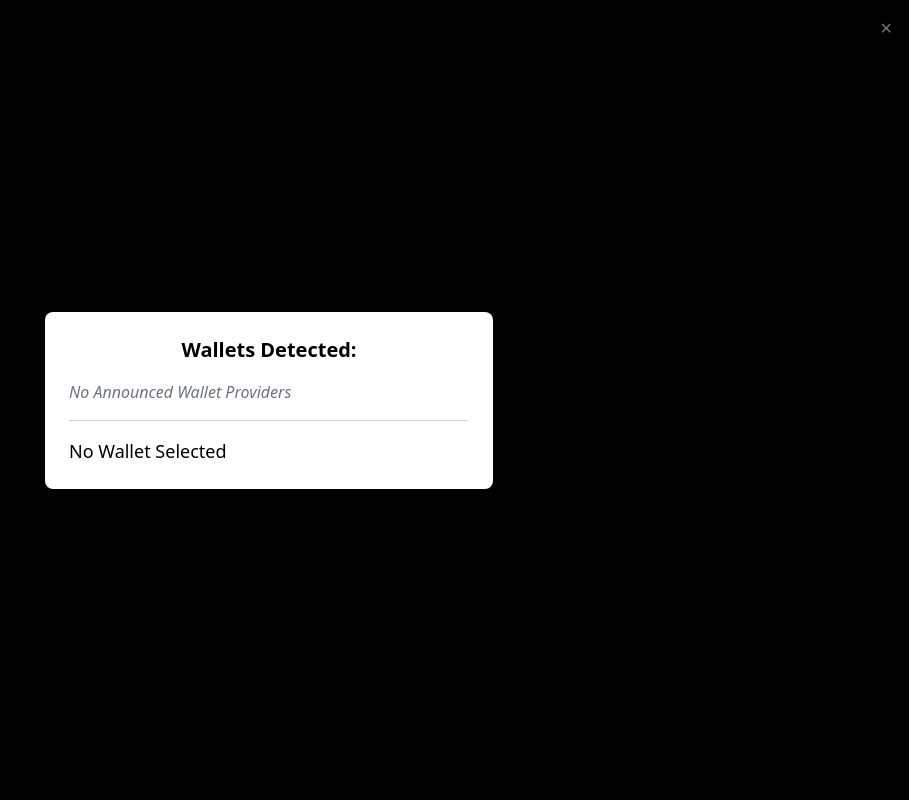
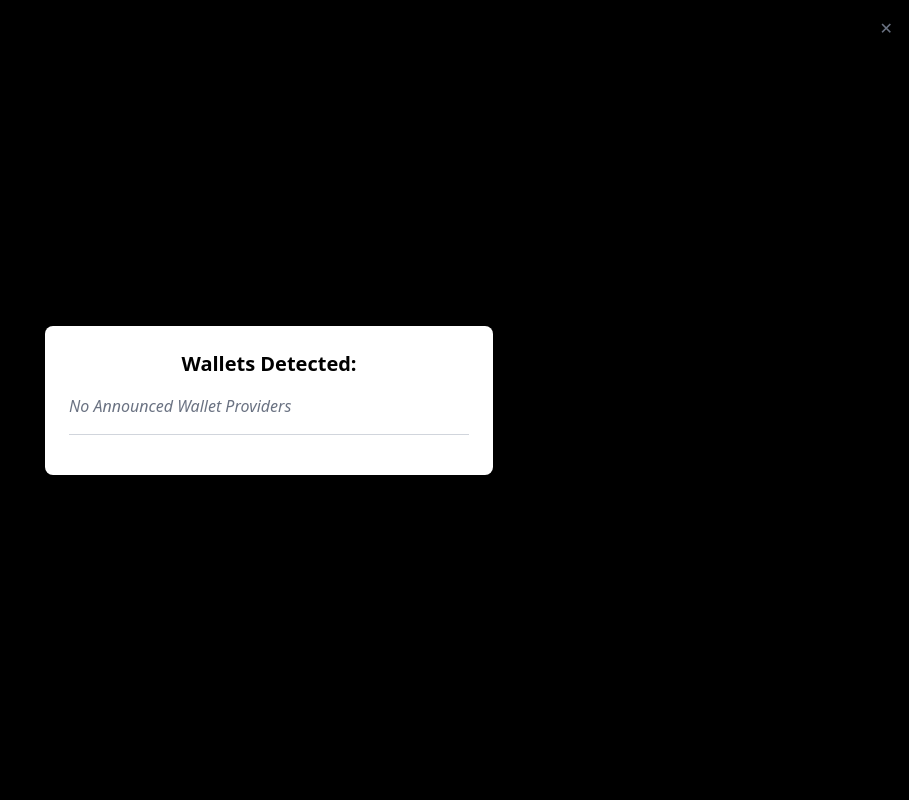
Before and after one commit to devilcoder01/StuKey, a React (Vite) app: page / in a window 1280 px wide. Both pictures are taken after a click on the button "Connect". Shown: the top 800 px of the page, without its empty margins (371-1280 px from the left). Built offline with nearby package versions, Linux system fonts and the light colour scheme.

Commit message:
fix: Update Navbar and Providerlist components for improved state management and cleanup

```diff
--- a/src/components/ui/Navbar.tsx
+++ b/src/components/ui/Navbar.tsx
@@ -11,18 +11,18 @@ function Navbar() {
   const { isAuthenticated , setIsAuthenticated } = useAuth();
   const [isConnect, setIsConnect] = useState("Connect"); // Fix destructuring
   const navigate = useNavigate();
-  const { selectedWallet, disconnectWallet} = useWallet();
+  const {userAccount, selectedWallet, disconnectWallet} = useWallet();
 
   useEffect(() => {
     if (selectedWallet) {
       setIsConnect("Disconnect");
       setIsAuthenticated(true)
+      setShowWalletPopup(false)
     } else {
       setIsConnect("Connect");
-      // setShowWalletPopup(true)
       setIsAuthenticated(false)
     }
-  }, [selectedWallet]); // Ensure state updates when `isAuthenticated` changes
+  }, [selectedWallet, userAccount]); // Ensure state updates when `isAuthenticated` changes
 
   useEffect(() => {
     if (isAuthenticated) {
--- a/src/components/ui/Providerlist.tsx
+++ b/src/components/ui/Providerlist.tsx
@@ -39,12 +39,12 @@ function Providerlist() {
         )}
       </div>
       <hr className="my-4 border-gray-300" />
-      <h2 className="text-lg font-medium">
+      {/* <h2 className="text-lg font-medium">
         {userAccount ? "" : "No "}Wallet Selected
-      </h2>
-      {userAccount && (
+      </h2> */}
+      {/* {userAccount && (
         <SignMessage/>
-      )}
+      )} */}
     </div>
   );
 }
```
